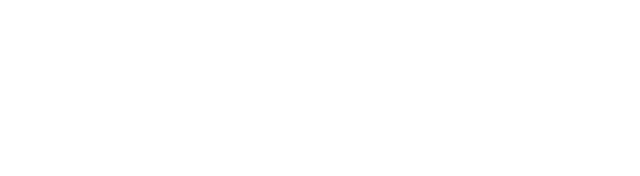
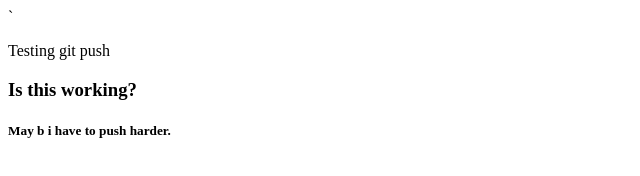
Before and after one commit to asifhassan8231/my-second-repo, a plain HTML site: page index.html in a window 1280 px wide. Shown: the whole page, without its empty margins (0-640 px from the left). Drawn offline with Linux system fonts and the light colour scheme.

Commit message:
new change

```diff
--- a/index.html
+++ b/index.html
@@ -6,7 +6,10 @@
     <meta name="viewport" content="width=device-width, initial-scale=1.0">
     <title>My second github repo</title>
 </head>
-<body>
+<body>`
+    <p>Testing git push</p>
+    <h3>Is this working?</h3>
+    <h5>May b i have to push harder.</h5>
 
 </body>
 </html>
```
